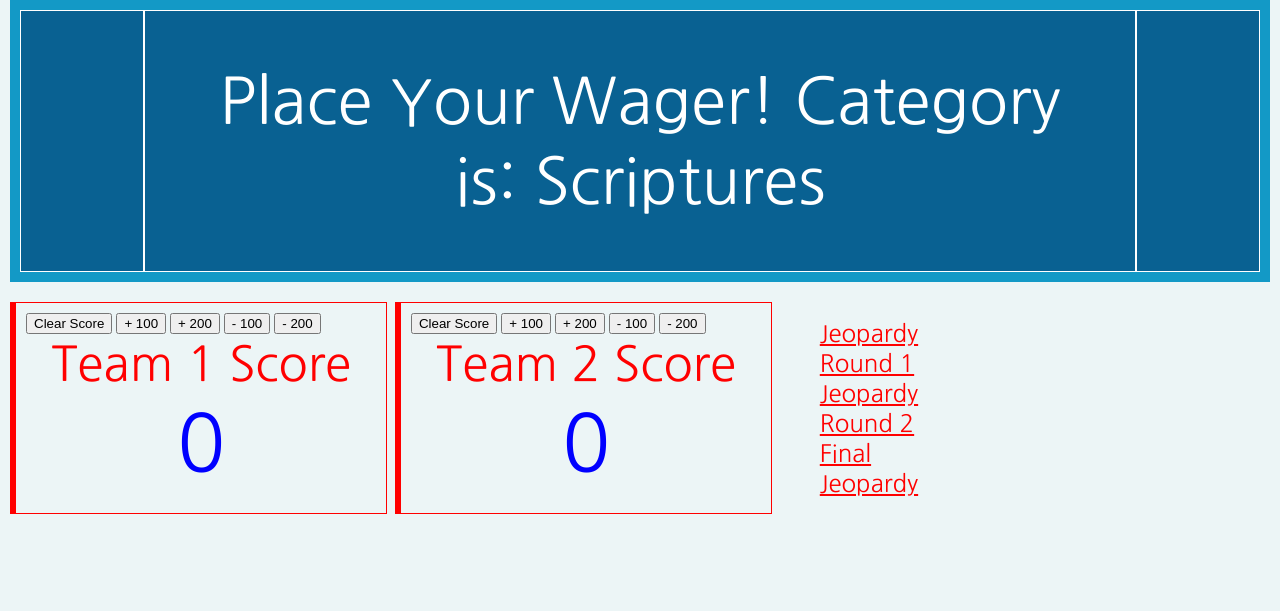
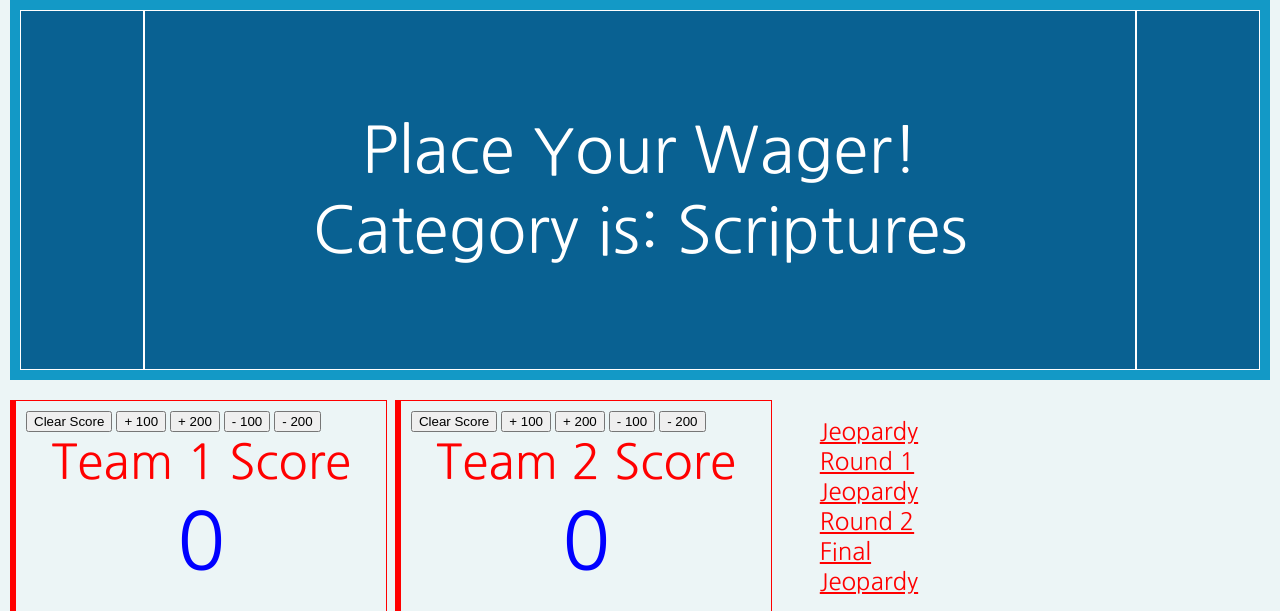
Before and after one commit to Frank-Adam/Frank-Adam.github.io, a PHP site: page /jeopardyFinal.html in a window 1280 px wide. Shown: the part 73-684 px from the top of the page. Run offline with PHP 8.4, Linux system fonts and the light colour scheme; some web fonts are replaced.

Commit message:
Update jeopardy.css

```diff
--- a/jeopardy.css
+++ b/jeopardy.css
@@ -29,7 +29,7 @@
 }
 #h1,#h2,#h3,#h4{
     text-align: center;
-    font-size: 2em;
+    font-size: 200%;
     color: white;
     border: 2px solid white;
 }
@@ -39,7 +39,7 @@
 #b13,#b14,#b15,#b16 {
     background-color: #096192;
     border: 1px solid white;
-    padding: 50px;
+    padding: 10%;
     font-size: 1.5em;
     text-align: center;
     align-content: center;
@@ -47,7 +47,7 @@
 #b2f {
     background-color: #096192;
     border: 1px solid white;
-    padding: 50px;
+    padding: 10%;
     font-size: 4em;
     text-align: center;
     align-content: center;
@@ -104,7 +104,7 @@
 #p1,
 #p2,
 #p3 {
-    font-size: 1.5em;
+    font-size: 150%;
     color: red;
     flex-direction: column;
 
```
